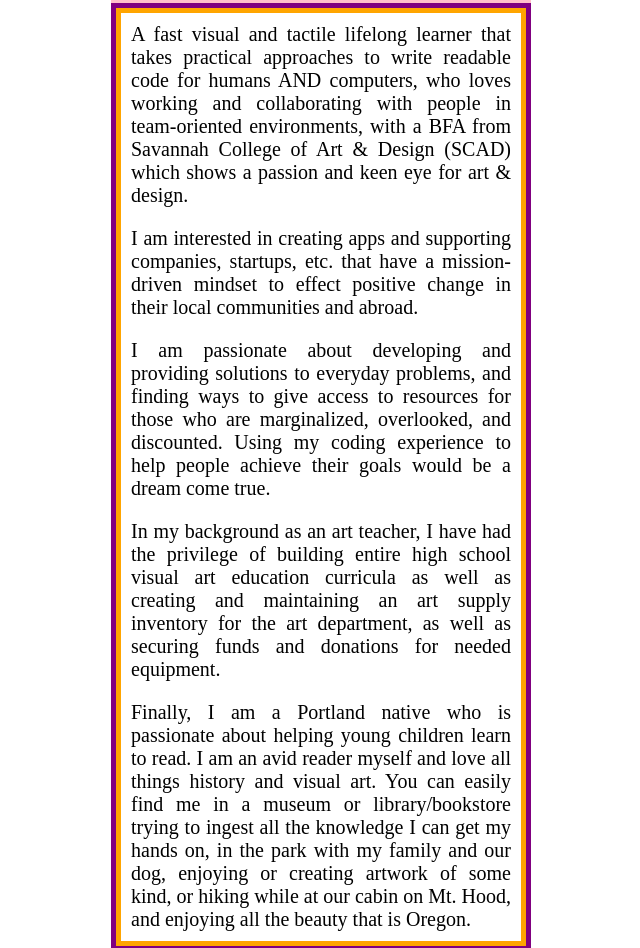
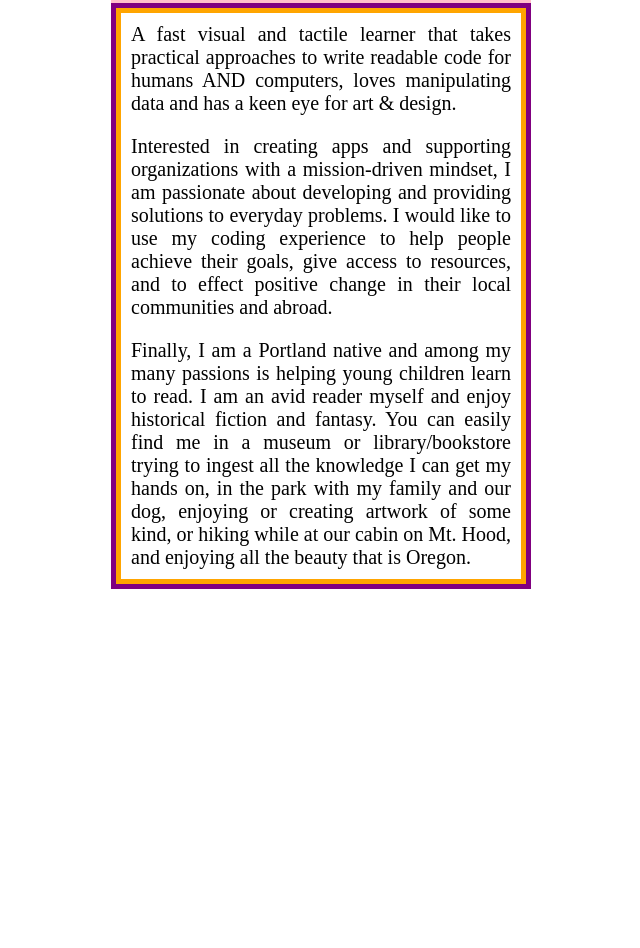
Before and after one commit to dimitraweinstein/dev-portfolio, a React (Create React App) app: page / in a window 1280 px wide. Shown: the part 542-1490 px from the top of the page, without its empty margins (319-959 px from the left). After the commit the page ends 1131 px from the top, so only its background shows below. Built offline with nearby package versions, Linux system fonts and the light colour scheme.

Commit message:
updated home page bio

```diff
--- a/src/Components/navComponents/Home.js
+++ b/src/Components/navComponents/Home.js
@@ -43,18 +43,11 @@ export default class Home extends Component {
                     <div className="bio-text">
                         <div className = "p-div">
                             <p>
-                                A fast visual and tactile lifelong learner that takes practical approaches to write readable code for humans AND computers, who loves working and collaborating with people in team-oriented environments, with a BFA from Savannah College of Art & Design (SCAD) which shows a passion and keen eye for art & design.</p>
+                                A fast visual and tactile learner that takes practical approaches to write readable code for humans AND computers, loves manipulating data and has a keen eye for art & design.</p>
                             <p>
-                                I am interested in creating apps and supporting companies, startups, etc. that have a mission-driven mindset to effect positive change in their local communities and abroad. </p>
-
+                                Interested in creating apps and supporting organizations with a mission-driven mindset, I am passionate about developing and providing solutions to everyday problems. I would like to use my coding experience to help people achieve their goals, give access to resources, and to effect positive change in their local communities and abroad. </p>
                             <p>
-                                I am passionate about developing and providing solutions to everyday problems, and finding ways to give access to resources for those who are marginalized, overlooked, and discounted. Using my coding experience to help people achieve their goals would be a dream come true.</p>
-
-                            <p>
-                                In my background as an art teacher, I have had the privilege of building entire high school visual art education curricula as well as creating and maintaining an art supply inventory for the art department, as well as securing funds and donations for needed equipment. </p>
-
-                            <p>
-                                Finally, I am a Portland native who is passionate about helping young children learn to read. I am an avid reader myself and love all things history and visual art. You can easily find me in a museum or library/bookstore trying to ingest all the knowledge I can get my hands on, in the park with my family and our dog, enjoying or creating artwork of some kind, or hiking while at our cabin on Mt. Hood, and enjoying all the beauty that is Oregon.</p>
+                                Finally, I am a Portland native and among my many passions is helping young children learn to read. I am an avid reader myself and enjoy historical fiction and fantasy. You can easily find me in a museum or library/bookstore trying to ingest all the knowledge I can get my hands on, in the park with my family and our dog, enjoying or creating artwork of some kind, or hiking while at our cabin on Mt. Hood, and enjoying all the beauty that is Oregon.</p>
                         </div>
                     </div>
                 </main>
```
